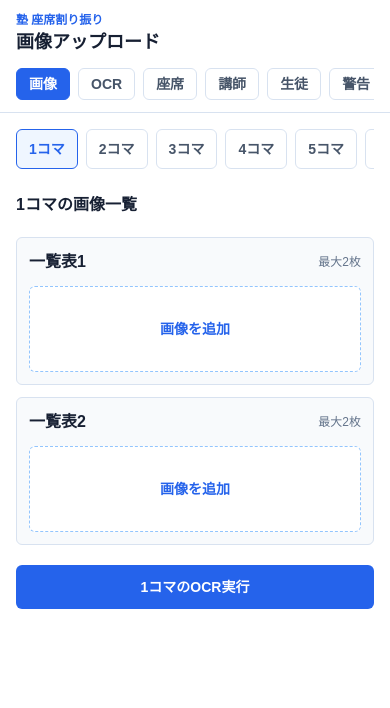
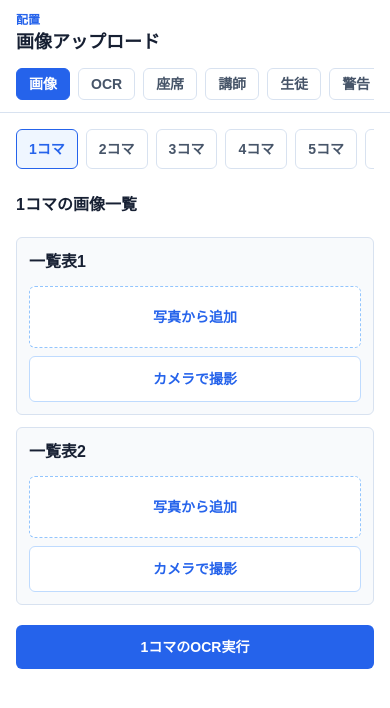
Before and after one commit to kensuke5704/juku-seat-app, a Next.js app: page / in a window 390 px wide. Shown: the top 708 px of the page. Built offline with nearby package versions, Linux system fonts and the light colour scheme.

Commit message:
Refine mobile upload and seating layout

```diff
--- a/app/layout.tsx
+++ b/app/layout.tsx
@@ -1,9 +1,23 @@
 import type { Metadata } from "next";
 import "./globals.css";
 
+const repoName = process.env.GITHUB_REPOSITORY?.split("/")[1] ?? "";
+const isUserOrOrgPage = repoName.endsWith(".github.io");
+const basePath = process.env.GITHUB_PAGES === "true" && repoName && !isUserOrOrgPage ? `/${repoName}` : "";
+
 export const metadata: Metadata = {
-  title: "塾 座席割り振り",
+  title: "配置",
+  applicationName: "配置",
   description: "スマホ向けの塾座席割り振りプロトタイプ",
+  manifest: `${basePath}/manifest.webmanifest`,
+  appleWebApp: {
+    capable: true,
+    title: "配置",
+    statusBarStyle: "default",
+  },
+  formatDetection: {
+    telephone: false,
+  },
 };
 
 export default function RootLayout({ children }: { children: React.ReactNode }) {
--- a/app/page.tsx
+++ b/app/page.tsx
@@ -97,27 +97,27 @@ const periods = [1, 2, 3, 4, 5, 6, 7, 8];
 const sourceTabs: Array<1 | 2> = [1, 2];
 
 const buildings: Building[] = [
-  { id: "main", name: "本館", actualSeatCount: 14, defaultUsableSeatCount: 14 },
+  { id: "main", name: "本館", actualSeatCount: 12, defaultUsableSeatCount: 12 },
   { id: "building2", name: "2号館", actualSeatCount: 10, defaultUsableSeatCount: 6 },
   { id: "building3", name: "3号館", actualSeatCount: 8, defaultUsableSeatCount: 5 },
 ];
 
 const defaultBuildingConfig: BuildingConfig = {
-  mainMaxTeachers: 14,
+  mainMaxTeachers: 12,
   building2MaxTeachers: 6,
   building3MaxTeachers: 5,
 };
 
 const mainSeatLayout = [
-  ["H-06", null, null, "H-01"],
-  ["H-07", "H-04", null, "H-02"],
-  ["H-08", "H-05", null, "H-03"],
-  ["aisle", "aisle", "aisle", "aisle"],
-  ["H-14", "H-12", null, "H-10"],
-  ["H-13", "H-11", null, "H-09"],
+  ["H-06", null, "H-01"],
+  ["H-07", "H-04", "H-02"],
+  ["H-08", "H-05", "H-03"],
+  ["aisle", "aisle", "aisle"],
+  ["H-12", "H-10", null],
+  ["H-11", "H-09", null],
 ];
 
-const mainSeatOrder = [1, 4, 7, 2, 5, 8, 3, 10, 12, 14, 9, 11, 13, 6];
+const mainSeatOrder = [1, 4, 7, 2, 5, 8, 3, 10, 12, 9, 11, 6];
 
 const initialRows: RawRow[] = [];
 
@@ -432,31 +432,6 @@ function getAssignmentSummary(assignments: Assignment[], warnings: SeatingWarnin
   };
 }
 
-function buildOutputText(assignments: Assignment[], warnings: SeatingWarning[]) {
-  const lines = ["塾 座席割り振り", ""];
-  for (const period of periods) {
-    const periodAssignments = assignments.filter((assignment) => assignment.period === period);
-    lines.push(`${period}コマ`);
-    if (periodAssignments.length === 0) {
-      lines.push("配置なし");
-    } else {
-      for (const assignment of periodAssignments) {
-        lines.push(`${assignment.buildingName} ${assignment.seatLabel} ${assignment.teacherName}`);
-      }
-    }
-    lines.push("");
-  }
-  lines.push("注意・警告");
-  if (warnings.length === 0) {
-    lines.push("なし");
-  } else {
-    for (const warning of warnings) {
-      lines.push(`${warning.period}コマ ${createWarningsLabel(warning.type)} ${warning.target ?? "全体"} ${warning.message}`);
-    }
-  }
-  return lines.join("\n");
-}
-
 function parseOcrText(text: string, period: number, sourceImageIndex: 1 | 2): RawRow[] {
   const lines = text.split(/\r?\n/).map((line) => line.trim()).filter(Boolean);
   const headerIndex = lines.findIndex((line) => /(講師|担当講師|先生)/.test(line) && line.includes("生徒") && line.includes("学年"));
@@ -625,7 +600,7 @@ export default function Home() {
       <header className="sticky top-0 z-10 border-b border-line bg-white/95 px-4 py-3 backdrop-blur">
         <div>
           <div>
-            <p className="text-xs font-bold text-appblue">塾 座席割り振り</p>
+            <p className="text-xs font-bold text-appblue">配置</p>
             <h1 className="text-lg font-bold tracking-normal">{selectedTitle}</h1>
           </div>
         </div>
@@ -691,7 +666,7 @@ export default function Home() {
         )}
         {activeScreen === "teachers" && <DiagramScreen mode="teachers" assignments={assignments} />}
         {activeScreen === "students" && <DiagramScreen mode="students" assignments={assignments} />}
-        {activeScreen === "warnings" && <WarningsScreen warnings={warnings} assignments={assignments} />}
+        {activeScreen === "warnings" && <WarningsScreen warnings={warnings} />}
         {activeScreen === "settings" && <SettingsScreen config={config} setConfig={setConfig} />}
       </section>
     </main>
@@ -748,27 +723,36 @@ function UploadScreen(props: {
             <div key={source} className="rounded-md border border-line bg-slate-50 p-3">
               <div className="mb-3 flex items-center justify-between">
                 <div className="font-bold">一覧表{source}</div>
-                <span className="text-xs text-slate-500">最大2枚</span>
               </div>
               {image ? (
                 <div className="space-y-3">
                   <img src={image.previewUrl} alt={`一覧表${source}`} className="h-36 w-full rounded-md object-cover" />
                   <p className="truncate text-sm text-slate-600">{image.fileName}</p>
-                  <div className="flex gap-2">
-                    <label className="flex-1 cursor-pointer rounded-md border border-appblue bg-white px-3 py-2 text-center text-sm font-bold text-appblue active:translate-y-px">
-                      画像を変更
+                  <div className="grid grid-cols-2 gap-2">
+                    <label className="cursor-pointer rounded-md border border-appblue bg-white px-3 py-2 text-center text-sm font-bold text-appblue active:translate-y-px">
+                      写真から変更
+                      <input className="hidden" type="file" accept="image/*" onChange={(event) => props.handleImage(event, source)} />
+                    </label>
+                    <label className="cursor-pointer rounded-md border border-appblue bg-white px-3 py-2 text-center text-sm font-bold text-appblue active:translate-y-px">
+                      カメラで撮影
                       <input className="hidden" type="file" accept="image/*" capture="environment" onChange={(event) => props.handleImage(event, source)} />
                     </label>
-                    <button type="button" onClick={() => props.deleteImage(source)} className="rounded-md border border-red-200 bg-white px-3 py-2 text-sm font-bold text-red-600 active:translate-y-px">
+                    <button type="button" onClick={() => props.deleteImage(source)} className="col-span-2 rounded-md border border-red-200 bg-white px-3 py-2 text-sm font-bold text-red-600 active:translate-y-px">
                       削除
                     </button>
                   </div>
                 </div>
               ) : (
-                <label className="block cursor-pointer rounded-md border border-dashed border-blue-300 bg-white px-3 py-8 text-center text-sm font-bold text-appblue active:translate-y-px">
-                  画像を追加
-                  <input className="hidden" type="file" accept="image/*" capture="environment" onChange={(event) => props.handleImage(event, source)} />
-                </label>
+                <div className="grid gap-2">
+                  <label className="block cursor-pointer rounded-md border border-dashed border-blue-300 bg-white px-3 py-5 text-center text-sm font-bold text-appblue active:translate-y-px">
+                    写真から追加
+                    <input className="hidden" type="file" accept="image/*" onChange={(event) => props.handleImage(event, source)} />
+                  </label>
+                  <label className="block cursor-pointer rounded-md border border-blue-200 bg-white px-3 py-3 text-center text-sm font-bold text-appblue active:translate-y-px">
+                    カメラで撮影
+                    <input className="hidden" type="file" accept="image/*" capture="environment" onChange={(event) => props.handleImage(event, source)} />
+                  </label>
+                </div>
               )}
             </div>
           );
@@ -916,14 +900,12 @@ function SeatingScreen(props: {
       </div>
       <SectionTitle title="本館" right={<span className="text-xs font-bold text-slate-500">実レイアウト</span>} />
       <div className="rounded-md border border-blue-100 bg-blue-50 p-3">
-        <div className="grid grid-cols-4 gap-2">
+        <div className="grid grid-cols-3 gap-2">
           {mainSeatLayout.flatMap((row, rowIndex) =>
             row.map((seat, colIndex) => {
               if (seat === "aisle") {
                 return colIndex === 0 ? (
-                  <div key={`${rowIndex}-${colIndex}`} className="col-span-4 rounded-md border border-dashed border-blue-200 py-2 text-center text-xs font-bold text-blue-500">
-                    通路
-                  </div>
+                  <div key={`${rowIndex}-${colIndex}`} className="col-span-3 h-8 rounded-md border border-dashed border-blue-200" />
                 ) : null;
               }
               if (!seat) return <div key={`${rowIndex}-${colIndex}`} />;
@@ -1141,32 +1123,9 @@ function DiagramCell({ assignment }: { assignment?: Assignment }) {
   );
 }
 
-function WarningsScreen({ warnings, assignments }: { warnings: SeatingWarning[]; assignments: Assignment[] }) {
-  const [copied, setCopied] = useState(false);
-  const outputText = useMemo(() => buildOutputText(assignments, warnings), [assignments, warnings]);
-
-  async function copyOutput() {
-    await navigator.clipboard.writeText(outputText);
-    setCopied(true);
-    window.setTimeout(() => setCopied(false), 1400);
-  }
-
+function WarningsScreen({ warnings }: { warnings: SeatingWarning[] }) {
   return (
     <div className="space-y-3">
-      <div className="rounded-md border border-line p-3">
-        <div className="no-print">
-          <SectionTitle title="出力" />
-        </div>
-        <div className="no-print grid grid-cols-2 gap-2">
-          <button type="button" onClick={copyOutput} className="rounded-md bg-appblue px-3 py-3 text-sm font-bold text-white active:translate-y-px">
-            {copied ? "コピー済み" : "テキストコピー"}
-          </button>
-          <button type="button" onClick={() => window.print()} className="rounded-md border border-appblue bg-white px-3 py-3 text-sm font-bold text-appblue active:translate-y-px">
-            印刷
-          </button>
-        </div>
-        <textarea className="input mt-3 min-h-32 text-xs" value={outputText} readOnly aria-label="出力テキスト" />
-      </div>
       {warnings.map((warning) => (
         <div key={warning.id} className="rounded-md border border-amber-200 bg-amber-50 p-3">
           <div className="mb-2 flex items-center justify-between gap-2">
@@ -1187,7 +1146,7 @@ function SettingsScreen({ config, setConfig }: { config: BuildingConfig; setConf
     <div className="space-y-4">
       <div className="rounded-md border border-line p-3">
         <div className="text-sm font-bold">本館最大講師人数</div>
-        <div className="mt-2 rounded-md bg-slate-50 px-3 py-2 text-lg font-bold">14 固定</div>
+        <div className="mt-2 rounded-md bg-slate-50 px-3 py-2 text-lg font-bold">12 固定</div>
       </div>
       <RangeSetting
         label="2号館最大講師人数"
```
Also changed, not shown: public/manifest.webmanifest (added).
